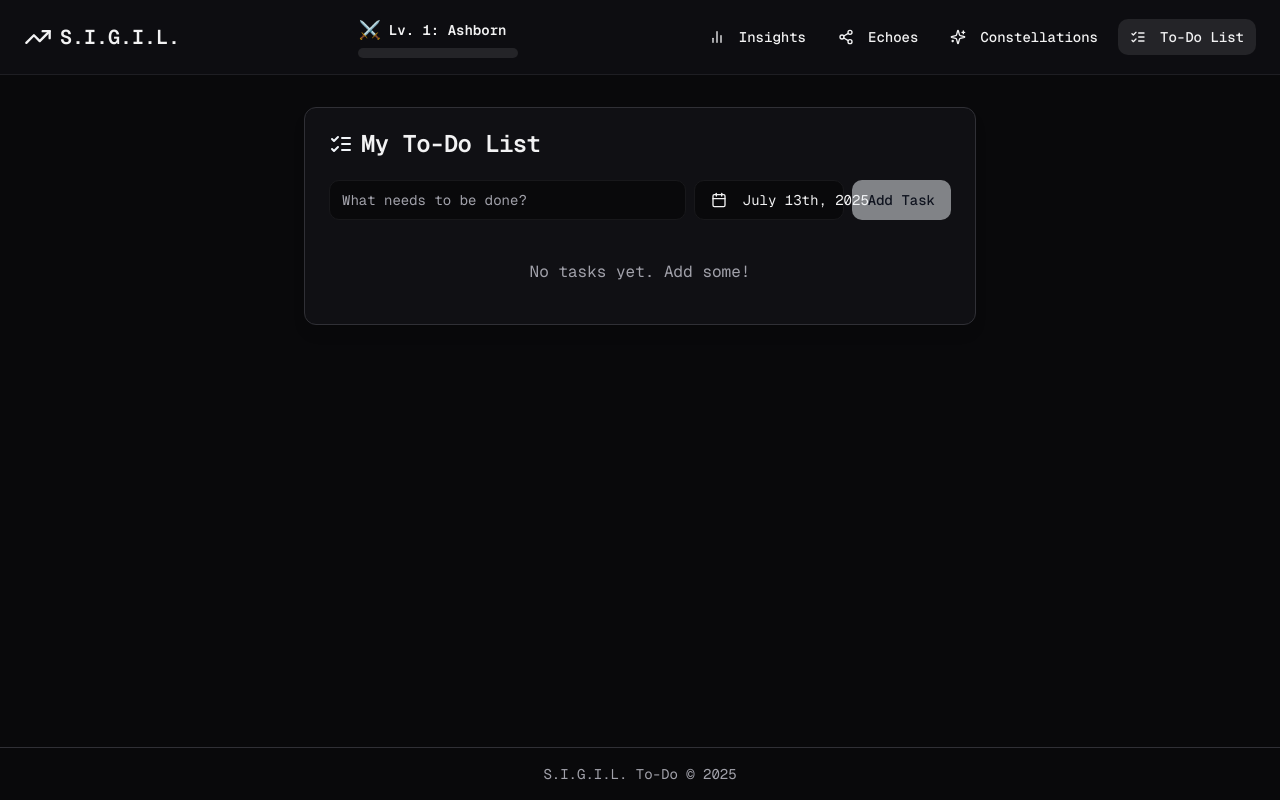
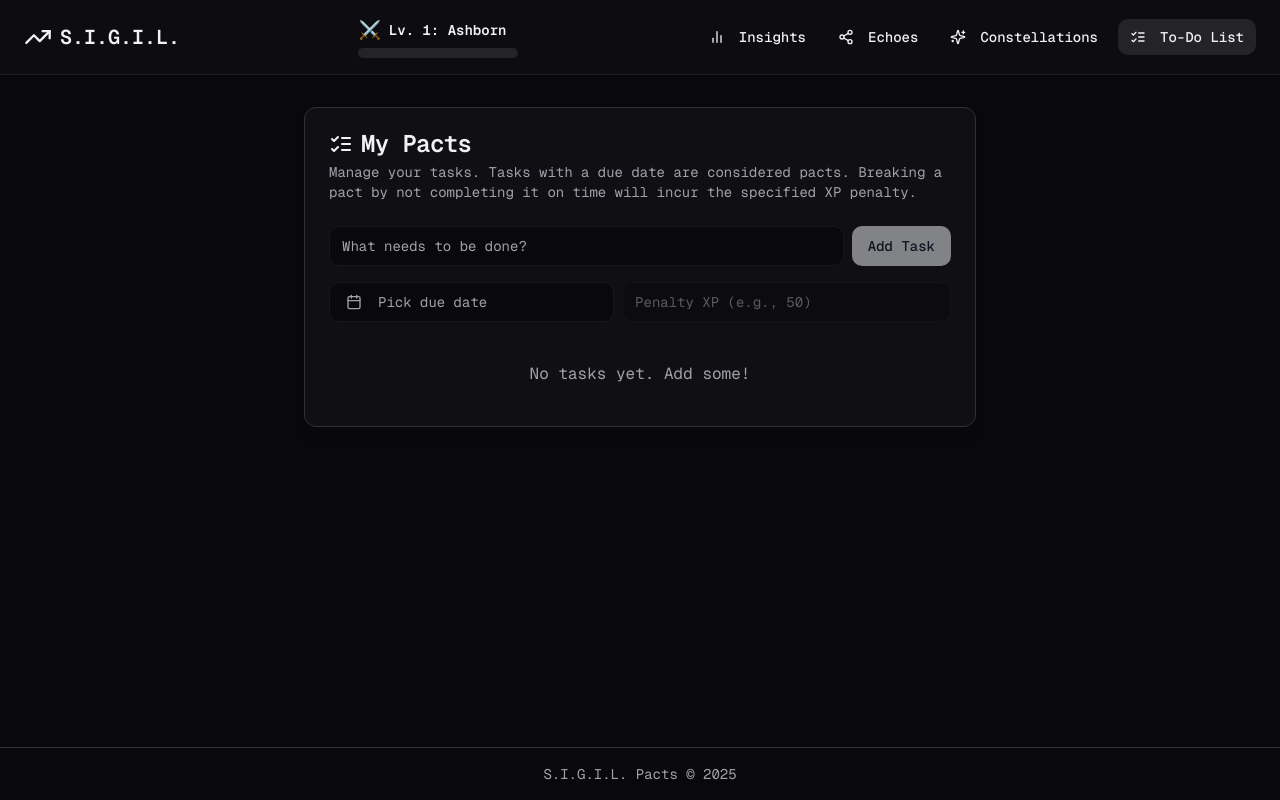
Before and after one commit to Abhi9818-max/SIGIL-clean, a Next.js app: page /todo in a window 1280 px wide. Built offline with nearby package versions, Linux system fonts and the light colour scheme.

Commit message:
in to do list , u can also include penality + some punishment if user de

```diff
--- a/src/app/todo/page.tsx
+++ b/src/app/todo/page.tsx
@@ -6,45 +6,54 @@ import { Button } from '@/components/ui/button';
 import { Input } from '@/components/ui/input';
 import { Checkbox } from '@/components/ui/checkbox';
 import { ScrollArea } from '@/components/ui/scroll-area';
-import { Card, CardContent, CardHeader, CardTitle } from '@/components/ui/card';
+import { Card, CardContent, CardHeader, CardTitle, CardDescription } from '@/components/ui/card';
 import { useTodos } from '@/components/providers/TodoProvider';
-import { ListChecks, Trash2, CalendarIcon, CalendarDays } from 'lucide-react';
+import { ListChecks, Trash2, CalendarIcon, CalendarDays, ShieldAlert } from 'lucide-react';
 import Header from '@/components/layout/Header';
 import { cn } from '@/lib/utils';
 import { useUserRecords } from '@/components/providers/UserRecordsProvider';
 import { Popover, PopoverContent, PopoverTrigger } from "@/components/ui/popover";
 import { Calendar } from "@/components/ui/calendar";
 import { format, isPast, startOfDay } from 'date-fns';
+import { Label } from '@/components/ui/label';
 
 export default function TodoPage() {
   const [newItemText, setNewItemText] = useState('');
   const [newDueDate, setNewDueDate] = useState<Date | undefined>();
+  const [newPenalty, setNewPenalty] = useState<number | undefined>();
   const [currentYear, setCurrentYear] = useState<number | null>(null);
+
   const { todoItems, addTodoItem, toggleTodoItem, deleteTodoItem } = useTodos();
   const { getUserLevelInfo } = useUserRecords();
 
   useEffect(() => {
-    setNewDueDate(new Date());
     setCurrentYear(new Date().getFullYear());
   }, []);
 
   const handleAddItem = () => {
     if (newItemText.trim()) {
       const dueDateString = newDueDate ? format(newDueDate, 'yyyy-MM-dd') : undefined;
-      addTodoItem(newItemText, dueDateString);
+      addTodoItem(newItemText, dueDateString, newPenalty);
       setNewItemText('');
-      setNewDueDate(undefined); // Reset to undefined, showing "Pick date" for next task
+      setNewDueDate(undefined);
+      setNewPenalty(undefined);
     }
   };
 
   const handleDateSelect = (date: Date | undefined) => {
-    // If the selected date is clicked again, deselect it (set to undefined)
     if (newDueDate && date && startOfDay(newDueDate).getTime() === startOfDay(date).getTime()) {
       setNewDueDate(undefined);
     } else {
       setNewDueDate(date);
     }
   };
+
+  useEffect(() => {
+    // If due date is removed, also remove the penalty
+    if (!newDueDate) {
+      setNewPenalty(undefined);
+    }
+  }, [newDueDate]);
 
   const levelInfo = getUserLevelInfo();
   const pageTierClass = levelInfo ? `page-tier-group-${levelInfo.tierGroup}` : 'page-tier-group-1';
@@ -60,11 +69,15 @@ export default function TodoPage() {
           <CardHeader>
             <div className="flex items-center gap-2">
               <ListChecks className="h-6 w-6 text-primary" />
-              <CardTitle>My To-Do List</CardTitle>
+              <CardTitle>My Pacts</CardTitle>
             </div>
+            <CardDescription>
+              Manage your tasks. Tasks with a due date are considered pacts. Breaking a pact by not completing it on time will incur the specified XP penalty.
+            </CardDescription>
           </CardHeader>
           <CardContent>
-            <div className="flex flex-col sm:flex-row gap-2 mb-6">
+            <div className="space-y-4 mb-6">
+              <div className="flex flex-col sm:flex-row gap-2">
                 <Input
                   type="text"
                   value={newItemText}
@@ -73,37 +86,53 @@ export default function TodoPage() {
                   className="flex-grow"
                   onKeyPress={(e) => e.key === 'Enter' && newItemText.trim() && handleAddItem()}
                 />
-              <div className="flex gap-2">
+                <Button
+                    onClick={handleAddItem}
+                    className="w-full sm:w-auto"
+                    disabled={newItemText.trim() === ''}
+                  >
+                    Add Task
+                  </Button>
+              </div>
+              <div className="flex flex-col sm:flex-row gap-2">
+                <div className="flex-grow">
+                   <Label htmlFor="due-date-button" className="sr-only">Due Date</Label>
                    <Popover>
                     <PopoverTrigger asChild>
                       <Button
+                        id="due-date-button"
                         variant={"outline"}
                         className={cn(
-                        "w-full sm:w-[150px] justify-start text-left font-normal",
+                          "w-full justify-start text-left font-normal",
                           !newDueDate && "text-muted-foreground"
                         )}
                       >
                         <CalendarIcon className="mr-2 h-4 w-4" />
-                      {newDueDate ? format(newDueDate, "PPP") : <span>Pick date</span>}
+                        {newDueDate ? format(newDueDate, "PPP") : <span>Pick due date</span>}
                       </Button>
                     </PopoverTrigger>
                     <PopoverContent className="w-auto p-0">
                       <Calendar
                         mode="single"
                         selected={newDueDate}
-                      onSelect={handleDateSelect} // Use custom handler
+                        onSelect={handleDateSelect}
                         initialFocus
-                      disabled={(date) => date < startOfDay(new Date())} // Disable past dates
+                        disabled={(date) => date < startOfDay(new Date())}
                       />
                     </PopoverContent>
                   </Popover>
-                <Button
-                  onClick={handleAddItem}
-                  className="w-full sm:w-auto"
-                  disabled={newItemText.trim() === ''} // Disable if no text
-                >
-                  Add Task
-                </Button>
+                </div>
+                <div className="flex-grow">
+                   <Label htmlFor="penalty" className="sr-only">Penalty</Label>
+                   <Input
+                    id="penalty"
+                    type="number"
+                    value={newPenalty || ''}
+                    onChange={(e) => setNewPenalty(e.target.value === '' ? undefined : Number(e.target.value))}
+                    placeholder="Penalty XP (e.g., 50)"
+                    disabled={!newDueDate}
+                  />
+                </div>
               </div>
             </div>
 
@@ -124,7 +153,7 @@ export default function TodoPage() {
                           checked={item.completed}
                           onCheckedChange={() => toggleTodoItem(item.id)}
                           aria-label={item.completed ? "Mark as incomplete" : "Mark as complete"}
-                          className="mt-1" // Align checkbox with text
+                          className="mt-1"
                         />
                         <div className="flex-grow">
                           <label
@@ -136,9 +165,10 @@ export default function TodoPage() {
                           >
                             {item.text}
                           </label>
+                          <div className="flex flex-wrap items-center gap-x-4 gap-y-1 mt-1">
                             {item.dueDate && (
                               <div className={cn(
-                                "text-xs flex items-center mt-1",
+                                  "text-xs flex items-center",
                                   isOverdue ? "text-destructive" : "text-muted-foreground"
                                 )}
                               >
@@ -147,6 +177,17 @@ export default function TodoPage() {
                                 {isOverdue && <span className="ml-1 font-semibold">(Overdue)</span>}
                               </div>
                             )}
+                            {item.penalty && item.penalty > 0 && (
+                                <div className={cn(
+                                    "text-xs flex items-center",
+                                    isOverdue ? "text-destructive" : "text-muted-foreground"
+                                  )}
+                                >
+                                    <ShieldAlert className="h-3.5 w-3.5 mr-1" />
+                                    Penalty: {item.penalty} XP
+                                </div>
+                            )}
+                          </div>
                         </div>
                         <Button
                           variant="ghost"
@@ -167,7 +208,7 @@ export default function TodoPage() {
         </Card>
       </main>
       <footer className="text-center py-4 text-sm text-muted-foreground border-t border-border">
-        S.I.G.I.L. To-Do &copy; {currentYear}
+        S.I.G.I.L. Pacts &copy; {currentYear}
       </footer>
     </div>
   );
--- a/src/components/providers/TodoProvider.tsx
+++ b/src/components/providers/TodoProvider.tsx
@@ -5,10 +5,13 @@ import type { TodoItem } from '@/types';
 import React, { createContext, useContext, useState, useEffect, useCallback, ReactNode } from 'react';
 import { LOCAL_STORAGE_TODO_KEY } from '@/lib/config';
 import { v4 as uuidv4 } from 'uuid';
+import { useUserRecords } from './UserRecordsProvider';
+import { useToast } from '@/hooks/use-toast';
+import { isPast, startOfDay } from 'date-fns';
 
 interface TodoContextType {
   todoItems: TodoItem[];
-  addTodoItem: (text: string, dueDate?: string) => void; // Added dueDate parameter
+  addTodoItem: (text: string, dueDate?: string, penalty?: number) => void;
   toggleTodoItem: (id: string) => void;
   deleteTodoItem: (id: string) => void;
   getTodoItemById: (id: string) => TodoItem | undefined;
@@ -19,6 +22,8 @@ const TodoContext = createContext<TodoContextType | undefined>(undefined);
 export const TodoProvider: React.FC<{ children: ReactNode }> = ({ children }) => {
   const [todoItems, setTodoItems] = useState<TodoItem[]>([]);
   const [isLoaded, setIsLoaded] = useState(false);
+  const userRecords = useUserRecords();
+  const { toast } = useToast();
 
   useEffect(() => {
     try {
@@ -42,29 +47,66 @@ export const TodoProvider: React.FC<{ children: ReactNode }> = ({ children }) =>
     }
   }, [todoItems, isLoaded]);
 
-  const addTodoItem = useCallback((text: string, dueDate?: string) => {
+  const applyPenalty = useCallback((item: TodoItem) => {
+    if (item.penalty && item.penalty > 0 && userRecords.deductBonusPoints) {
+      userRecords.deductBonusPoints(item.penalty);
+      toast({
+        title: "Pact Broken",
+        description: `Your pact "${item.text}" was not honored in time. A penalty of ${item.penalty} XP has been deducted.`,
+        variant: "destructive",
+        duration: 7000,
+      });
+      // Mark penalty as applied to prevent it from being applied again
+      setTodoItems(prevItems =>
+        prevItems.map(i => i.id === item.id ? {...i, penaltyApplied: true} : i)
+      );
+    }
+  }, [userRecords, toast]);
+
+
+  const addTodoItem = useCallback((text: string, dueDate?: string, penalty?: number) => {
     if (text.trim() === '') return;
     const newItem: TodoItem = {
       id: uuidv4(),
       text,
       completed: false,
       createdAt: new Date().toISOString(),
-      dueDate, // Add dueDate to the new item
+      dueDate,
+      penalty: (dueDate && penalty && penalty > 0) ? penalty : undefined,
+      penaltyApplied: false,
     };
-    setTodoItems(prevItems => [newItem, ...prevItems]); // Add new items to the top
+    setTodoItems(prevItems => [newItem, ...prevItems]);
   }, []);
 
   const toggleTodoItem = useCallback((id: string) => {
+    const item = todoItems.find(i => i.id === id);
+    if (!item) return;
+
+    // Check for penalty when completing an overdue task
+    const isOverdue = item.dueDate && !item.completed && isPast(startOfDay(new Date(item.dueDate)));
+    if (isOverdue && !item.penaltyApplied) {
+        applyPenalty(item);
+    }
+
     setTodoItems(prevItems =>
-      prevItems.map(item =>
-        item.id === id ? { ...item, completed: !item.completed } : item
+      prevItems.map(i =>
+        i.id === id ? { ...i, completed: !i.completed } : i
       )
     );
-  }, []);
+  }, [todoItems, applyPenalty]);
 
   const deleteTodoItem = useCallback((id: string) => {
-    setTodoItems(prevItems => prevItems.filter(item => item.id !== id));
-  }, []);
+    const item = todoItems.find(i => i.id === id);
+    if (!item) return;
+
+     // Check for penalty when deleting an overdue, uncompleted task
+    const isOverdue = item.dueDate && !item.completed && isPast(startOfDay(new Date(item.dueDate)));
+    if (isOverdue && !item.penaltyApplied) {
+        applyPenalty(item);
+    }
+
+    setTodoItems(prevItems => prevItems.filter(i => i.id !== id));
+  }, [todoItems, applyPenalty]);
 
   const getTodoItemById = useCallback((id: string): TodoItem | undefined => {
     return todoItems.find(item => item.id === id);
--- a/src/types/index.ts
+++ b/src/types/index.ts
@@ -113,6 +113,8 @@ export interface TodoItem {
   completed: boolean;
   createdAt: string; // ISO date string
   dueDate?: string; // Optional: YYYY-MM-DD format
+  penalty?: number; // Optional: XP penalty if overdue
+  penaltyApplied?: boolean; // Optional: whether the penalty has been applied
 }
 
 // For Constellations
```
Lines whose indentation alone changed are shown as unchanged.
